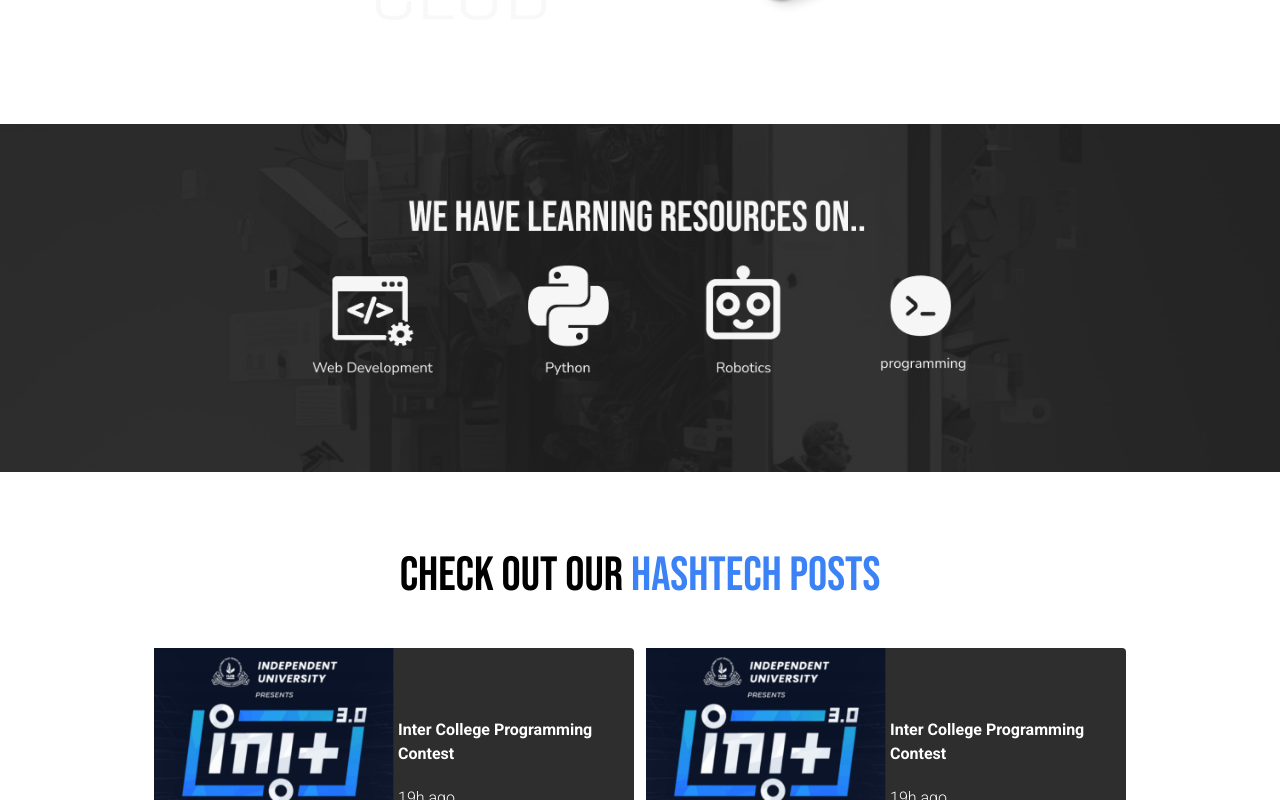
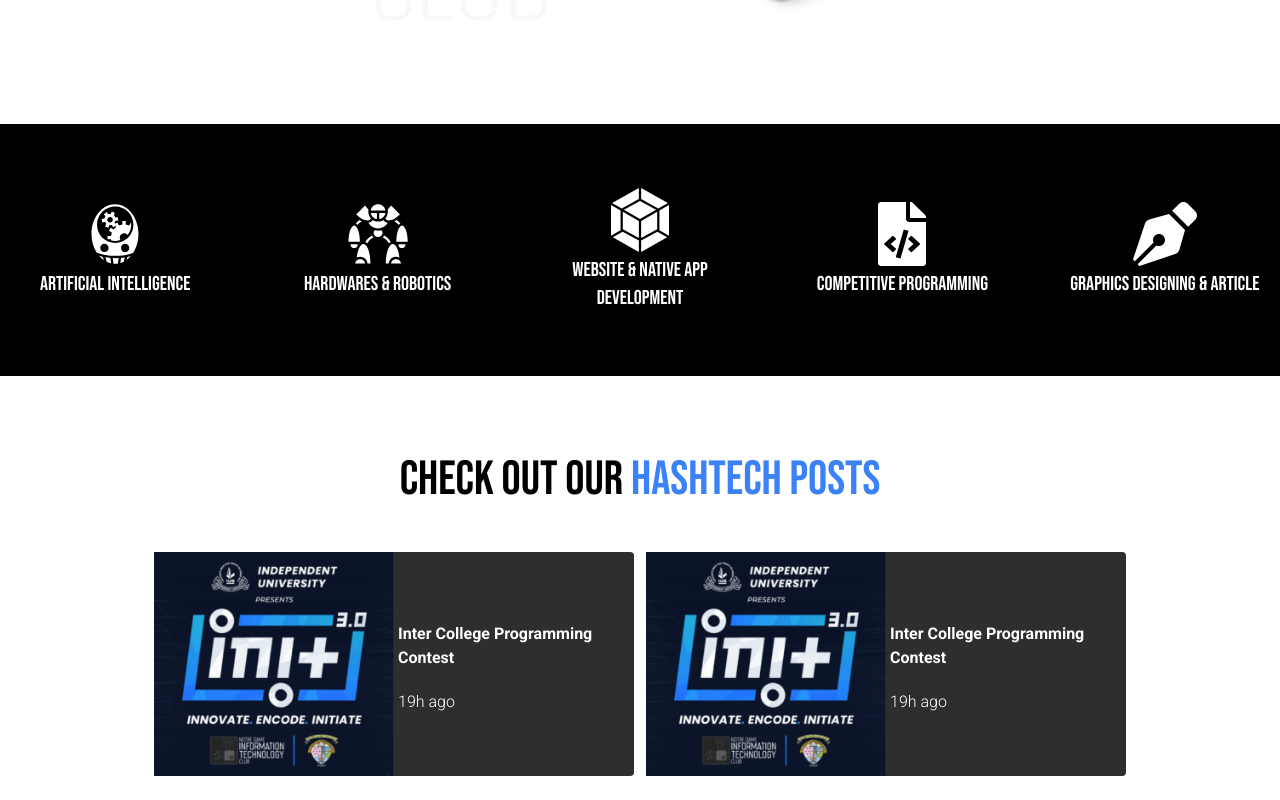
Before and after one commit to nditc/NDITC-WEB, a Next.js app: page / in a window 1280 px wide. Shown: the part 740-1540 px from the top of the page. Built offline with nearby package versions, Linux system fonts and the light colour scheme; what tailwind-gradient-mask-image would draw is missing.

Commit message:
Home Page UI Tweaks

```diff
--- a/src/app/Components/Contact.tsx
+++ b/src/app/Components/Contact.tsx
@@ -5,7 +5,7 @@ const Contact = () => {
     <div className="mt-36 flex flex-col items-center">
       <div className="w-screen flex flex-col mt-7 md:flex-row justify-center md:justify-between">
         <div className="flex-1 flex flex-col items-center md:items-start justify-center py-10 bg-zinc-200 md:ml-16">
-          <div className="flex gap-2">
+          <div className="flex flex-col md:flex-row gap-2 self-center mt-20">
             <h1 className="text-5xl mb-5 text-center md:text-left text-blue-500">
               GET IN TOUCH
             </h1>
--- a/src/app/page.tsx
+++ b/src/app/page.tsx
@@ -1,7 +1,9 @@
 import Image from "next/image";
-import Accordion from "./Components/Accordion";
 import Contact from "./Components/Contact";
 import BlogPostsCont from "./Components/BlogPostsCont";
+import { GiRobotGolem, GiArtificialIntelligence } from "react-icons/gi";
+import { SiWebpack } from "react-icons/si";
+import { FaFileCode, FaPenNib } from "react-icons/fa";
 
 export default function Home() {
   return (
@@ -43,14 +45,41 @@ export default function Home() {
         />
       </section>
 
-      <div className="w-screen mt-16">
-        <Image
-          src="/Sectors.png"
-          alt={"Sectors Image"}
-          width={2048}
-          height={2048}
-          className="w-full"
-        />
+      <div className="w-screen h-fit mt-16 p-4 md:py-16 bg-black items-center flex gap-16 flex-wrap">
+        <div className="flex flex-col items-center gap-1 flex-1">
+          <GiArtificialIntelligence className="w-16 h-16 text-white" />
+          <h1 className="text-xl text-white text-center">
+            Artificial Intelligence
+          </h1>
+        </div>
+
+        <div className="flex flex-col items-center gap-1 flex-1">
+          <GiRobotGolem className="w-16 h-16 text-white" />
+          <h1 className="text-xl text-white text-center">
+            Hardwares & Robotics
+          </h1>
+        </div>
+
+        <div className="flex flex-col items-center gap-1 flex-1">
+          <SiWebpack className="w-16 h-16 text-white" />
+          <h1 className="text-xl text-white text-center">
+            Website & Native App Development
+          </h1>
+        </div>
+
+        <div className="flex flex-col items-center gap-1 flex-1">
+          <FaFileCode className="w-16 h-16 text-white" />
+          <h1 className="text-xl text-white text-center">
+            Competitive Programming
+          </h1>
+        </div>
+
+        <div className="flex flex-col items-center gap-1 flex-1">
+          <FaPenNib className="w-16 h-16 text-white" />
+          <h1 className="text-xl text-white text-center">
+            Graphics Designing & Article
+          </h1>
+        </div>
       </div>
 
       <section className="flex flex-col gap-7 items-center">
```
